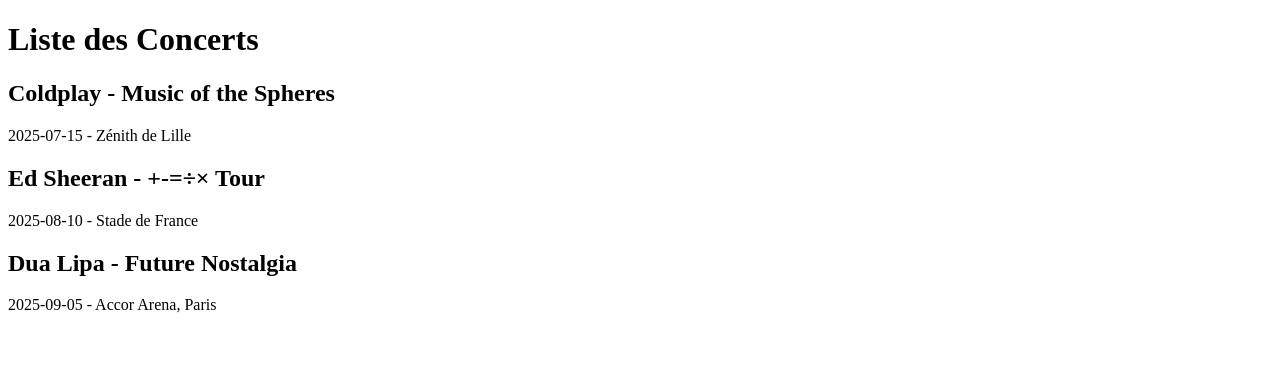
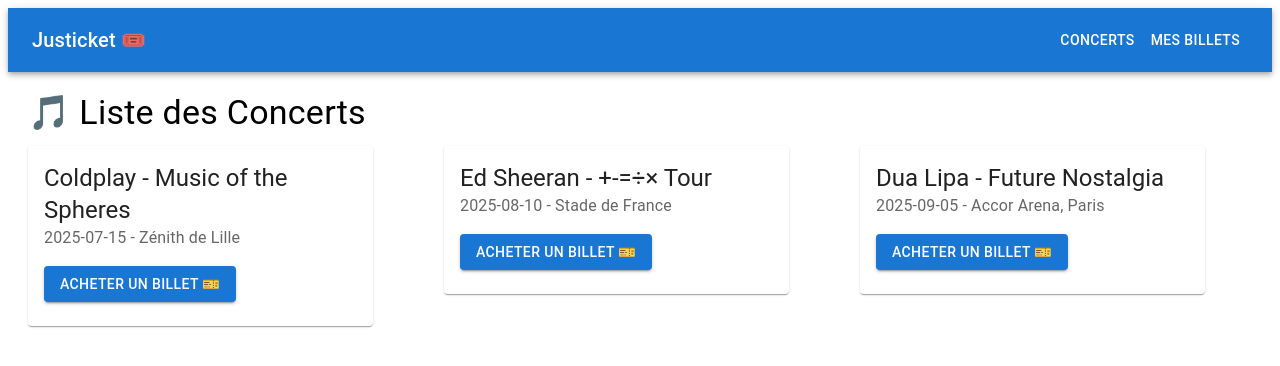
Before and after one commit to yanihadid/app_web_justicket, a React (Create React App) app: page / in a window 1280 px wide. Shown: the top 366 px of the page. Built offline with nearby package versions, Linux system fonts and the light colour scheme.

Commit message:
ajout des billets

```diff
--- a/package.json
+++ b/package.json
@@ -20,6 +20,7 @@
     "react-dom": "^19.0.0",
     "react-router-dom": "^7.1.5",
     "react-scripts": "5.0.1",
+    "react-toastify": "^11.0.3",
     "typescript": "^4.9.5",
     "web-vitals": "^2.1.4",
     "zustand": "^5.0.3"
--- a/src/App.tsx
+++ b/src/App.tsx
@@ -1,11 +1,15 @@
 import { BrowserRouter, Routes, Route } from "react-router-dom";
 import ConcertList from "./presentation/pages/ConcertList";
+import MesBillets from "./presentation/pages/MesBillets";
+import Navbar from "./presentation/components/Navbar";
 
 function App() {
   return (
     <BrowserRouter>
+     <Navbar />
       <Routes>
         <Route path="/" element={<ConcertList />} />
+        <Route path="/billets" element={<MesBillets />} />
       </Routes>
     </BrowserRouter>
   );
--- /dev/null
+++ b/src/adapters/api/BilletAPI.ts
@@ -0,0 +1,21 @@
+import { Billet } from "../../domain/entities/Billet";
+import billetsData from "../../fake-data/billets.json";
+
+export class BilletAPI {
+  static async getBilletsByUser(userId: string): Promise<Billet[]> {
+    return new Promise((resolve) => {
+      setTimeout(() => {
+        resolve(billetsData.filter((billet) => billet.acheteurId === userId));
+      }, 1000); // Simule un délai API
+    });
+  }
+
+  static async acheterBillet(concertId: string, userId: string): Promise<Billet> {
+    return new Promise((resolve) => {
+      setTimeout(() => {
+        const newBillet = new Billet(`b${Date.now()}`, concertId, userId, false);
+        resolve(newBillet);
+      }, 1000);
+    });
+  }
+}
--- /dev/null
+++ b/src/application/services/BilletService.ts
@@ -0,0 +1,12 @@
+import { BilletAPI } from "../../adapters/api/BilletAPI";
+import { Billet } from "../../domain/entities/Billet";
+
+export class BilletService {
+  static async getBilletsByUser(userId: string): Promise<Billet[]> {
+    return await BilletAPI.getBilletsByUser(userId);
+  }
+
+  static async acheterBillet(concertId: string, userId: string): Promise<Billet> {
+    return await BilletAPI.acheterBillet(concertId, userId);
+  }
+}
--- /dev/null
+++ b/src/domain/entities/Billet.ts
@@ -0,0 +1,8 @@
+export class Billet {
+    constructor(
+      public id: string,
+      public concertId: string,
+      public acheteurId: string,
+      public estUtilise: boolean
+    ) {}
+  }
--- /dev/null
+++ b/src/fake-data/billets.json
@@ -0,0 +1,14 @@
+[
+    {
+      "id": "b1",
+      "concertId": "1",
+      "acheteurId": "user123",
+      "estUtilise": false
+    },
+    {
+      "id": "b2",
+      "concertId": "2",
+      "acheteurId": "user456",
+      "estUtilise": true
+    }
+  ]
--- /dev/null
+++ b/src/presentation/components/Navbar.tsx
@@ -0,0 +1,19 @@
+import React from "react";
+import { AppBar, Toolbar, Typography, Button } from "@mui/material";
+import { Link } from "react-router-dom";
+
+const Navbar = () => {
+  return (
+    <AppBar position="static">
+      <Toolbar>
+        <Typography variant="h6" sx={{ flexGrow: 1 }}>
+          Justicket 🎟️
+        </Typography>
+        <Button color="inherit" component={Link} to="/">Concerts</Button>
+        <Button color="inherit" component={Link} to="/billets">Mes Billets</Button>
+      </Toolbar>
+    </AppBar>
+  );
+};
+
+export default Navbar;
--- a/src/presentation/pages/ConcertList.tsx
+++ b/src/presentation/pages/ConcertList.tsx
@@ -1,6 +1,8 @@
 import React, { useEffect, useState } from "react";
 import { ConcertService } from "../../application/services/ConcertService";
 import { Concert } from "../../domain/entities/Concert";
+import { BilletService } from "../../application/services/BilletService";
+import { Card, CardContent, Typography, Button, Grid } from "@mui/material";
 
 const ConcertList = () => {
   const [concerts, setConcerts] = useState<Concert[]>([]);
@@ -15,17 +17,37 @@
     fetchConcerts();
   }, []);
 
+  const handleAcheterBillet = async (concertId: string) => {
+    const userId = "user123"; // ID simulé
+    const billet = await BilletService.acheterBillet(concertId, userId);
+    alert(`Billet acheté ! ID : ${billet.id}`);
+  };
+
   if (loading) return <p>Loading concerts...</p>;
 
   return (
-    <div>
-      <h1>Liste des Concerts</h1>
-      {concerts.map((concert) => (
-        <div key={concert.id}>
-          <h2>{concert.title}</h2>
-          <p>{concert.date} - {concert.location}</p>
-        </div>
-      ))}
+    <div style={{ padding: "20px" }}>
+      <Typography variant="h4" gutterBottom>🎵 Liste des Concerts</Typography>
+      <Grid container spacing={3}>
+        {concerts.map((concert) => (
+          <Grid item xs={12} sm={6} md={4} key={concert.id}>
+            <Card sx={{ maxWidth: 345 }}>
+              <CardContent>
+                <Typography variant="h5">{concert.title}</Typography>
+                <Typography color="text.secondary">{concert.date} - {concert.location}</Typography>
+                <Button
+                  variant="contained"
+                  color="primary"
+                  sx={{ marginTop: 2 }}
+                  onClick={() => handleAcheterBillet(concert.id)}
+                >
+                  Acheter un billet 🎫
+                </Button>
+              </CardContent>
+            </Card>
+          </Grid>
+        ))}
+      </Grid>
     </div>
   );
 };
--- /dev/null
+++ b/src/presentation/pages/MesBillets.tsx
@@ -0,0 +1,62 @@
+import React, { useEffect, useState } from "react";
+import { BilletService } from "../../application/services/BilletService";
+import { Billet } from "../../domain/entities/Billet";
+import { Card, CardContent, Typography, Grid, Box, CircularProgress, Chip } from "@mui/material";
+
+const MesBillets = () => {
+  const [billets, setBillets] = useState<Billet[]>([]);
+  const [loading, setLoading] = useState(true);
+  const userId = "user123"; // ID simulé pour l'exemple
+
+  useEffect(() => {
+    const fetchBillets = async () => {
+      const data = await BilletService.getBilletsByUser(userId);
+      setBillets(data);
+      setLoading(false);
+    };
+    fetchBillets();
+  }, []);
+
+  if (loading)
+    return (
+      <Box sx={{ display: "flex", justifyContent: "center", mt: 4 }}>
+        <CircularProgress />
+      </Box>
+    );
+
+  return (
+    <div style={{ padding: "20px" }}>
+      <Typography variant="h4" gutterBottom>🎟️ Mes Billets</Typography>
+
+      {billets.length > 0 ? (
+        <Grid container spacing={3}>
+          {billets.map((billet) => (
+            <Grid item xs={12} sm={6} md={4} key={billet.id}>
+              <Card sx={{ maxWidth: 345, borderRadius: 2, boxShadow: 3 }}>
+                <CardContent>
+                  <Typography variant="h6" sx={{ fontWeight: "bold" }}>
+                    🎫 Billet ID: {billet.id}
+                  </Typography>
+                  <Typography variant="body1">
+                    🎵 Concert ID: {billet.concertId}
+                  </Typography>
+                  <Chip
+                    label={billet.estUtilise ? "✅ Utilisé" : "❌ Non utilisé"}
+                    color={billet.estUtilise ? "success" : "warning"}
+                    sx={{ mt: 2 }}
+                  />
+                </CardContent>
+              </Card>
+            </Grid>
+          ))}
+        </Grid>
+      ) : (
+        <Typography variant="body1" color="text.secondary">
+          Aucun billet disponible.
+        </Typography>
+      )}
+    </div>
+  );
+};
+
+export default MesBillets;
```
Also changed, not shown: 1 other file (tests, documents, lock files or other folders).
